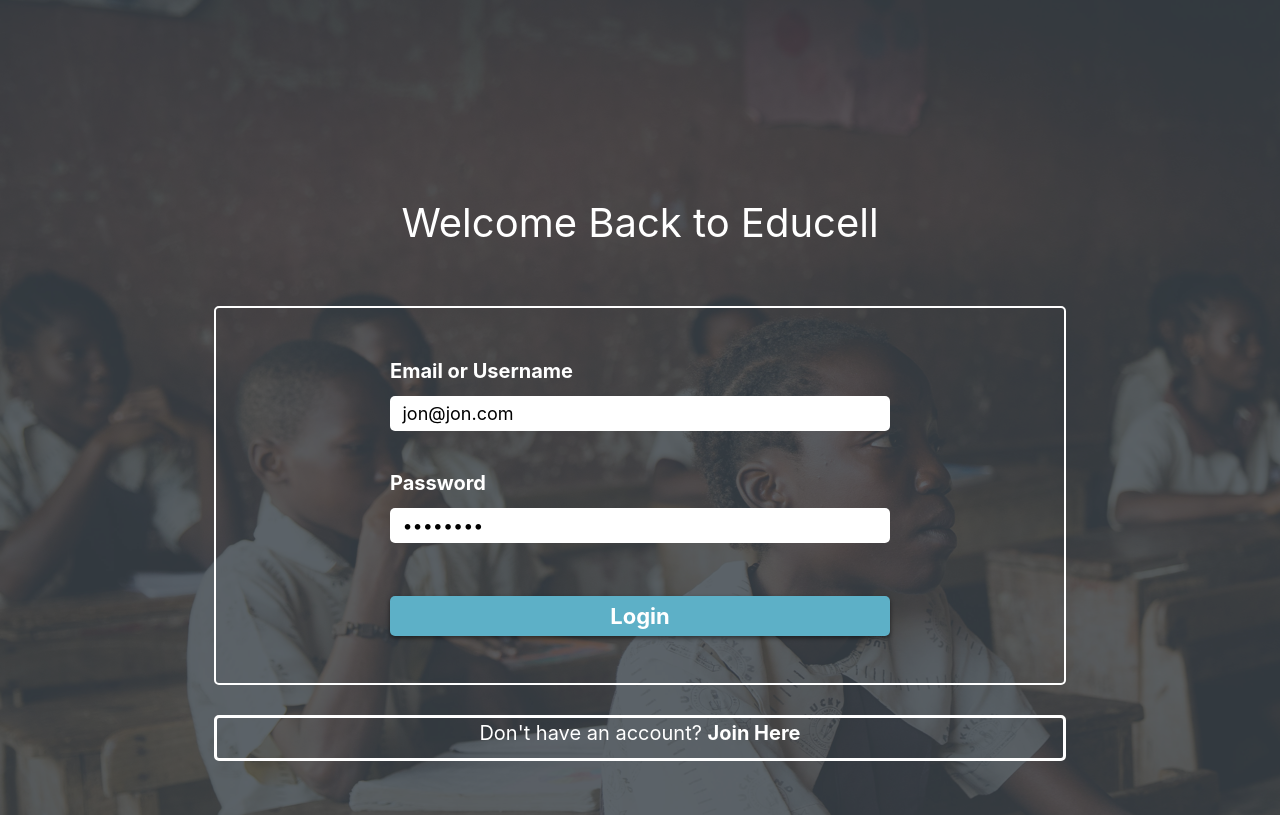
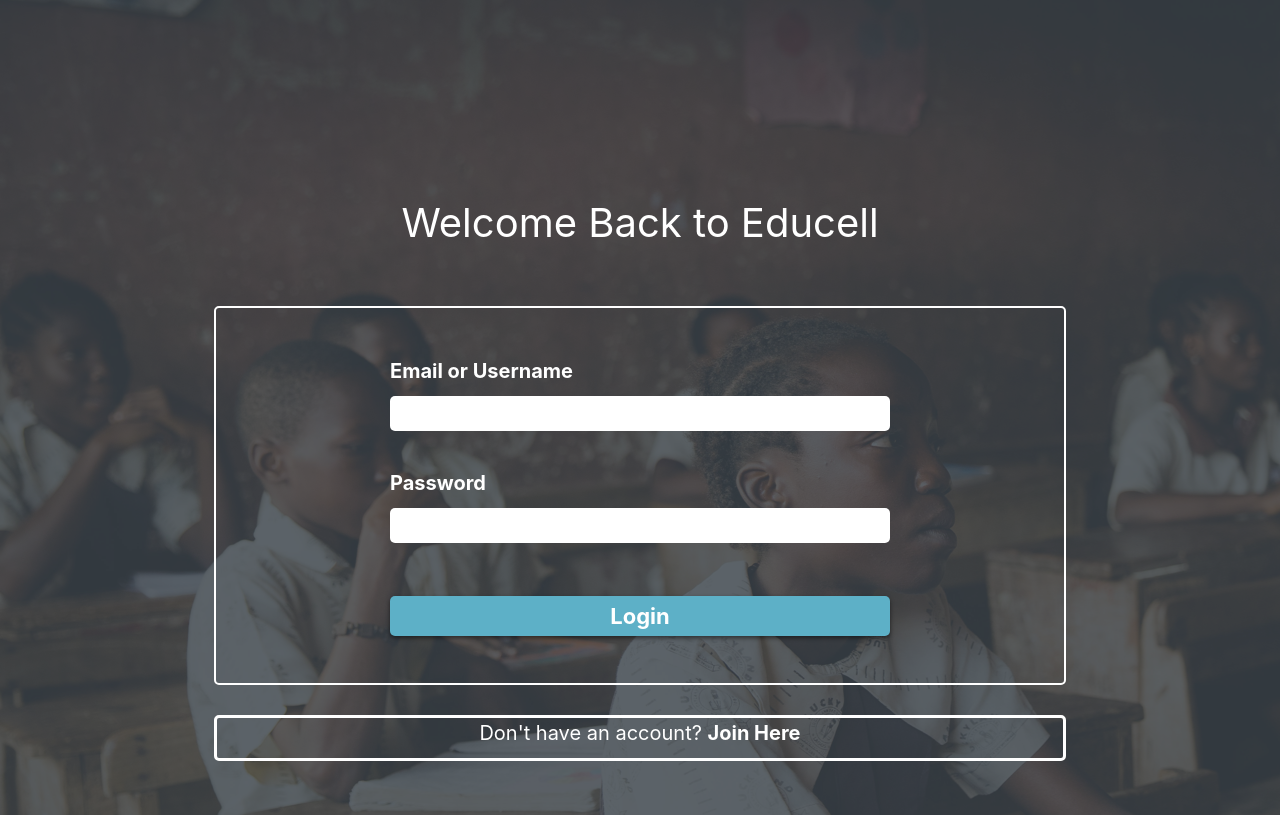
Before and after one commit to International-School-Social-Worker-BW/Front-End, a React (Create React App) app in the folder international-ssw/: page /signin in a window 1280 px wide. Shown: the top 815 px of the page. Built offline with nearby package versions, Linux system fonts and the light colour scheme.

Commit message:
removed autostored password, MVP, edit form not working but not MVP

```diff
--- a/international-ssw/src/components/EditStudent.js
+++ b/international-ssw/src/components/EditStudent.js
@@ -29,16 +29,16 @@
     }
 
     const handleSubmit = e => {
+      console.log('editMadeit', editStudent)
         e.preventDefault()
         axiosWithAuth()
         .put(`/students/student/${props.match.params.studentid}`, editStudent)
         .then(res => {
-            setEditStudent(editingState)
             props.history.push(`/protected`)
         })
         .catch(err => console.log(err))
     }
-    console.log(editStudent)
+    console.log(editStudent);
     return (
         <section className="edit-student-page">
            <ProtectedNavBar />
--- a/international-ssw/src/components/Login.js
+++ b/international-ssw/src/components/Login.js
@@ -13,8 +13,8 @@
 const Login = (props) => {
 
     const [credentials, setCredentials] = useState({
-      useremail: 'jon@jon.com',
-      password: 'password'
+      useremail: '',
+      password: ''
     });
 
     const handleChange = event => {
```
